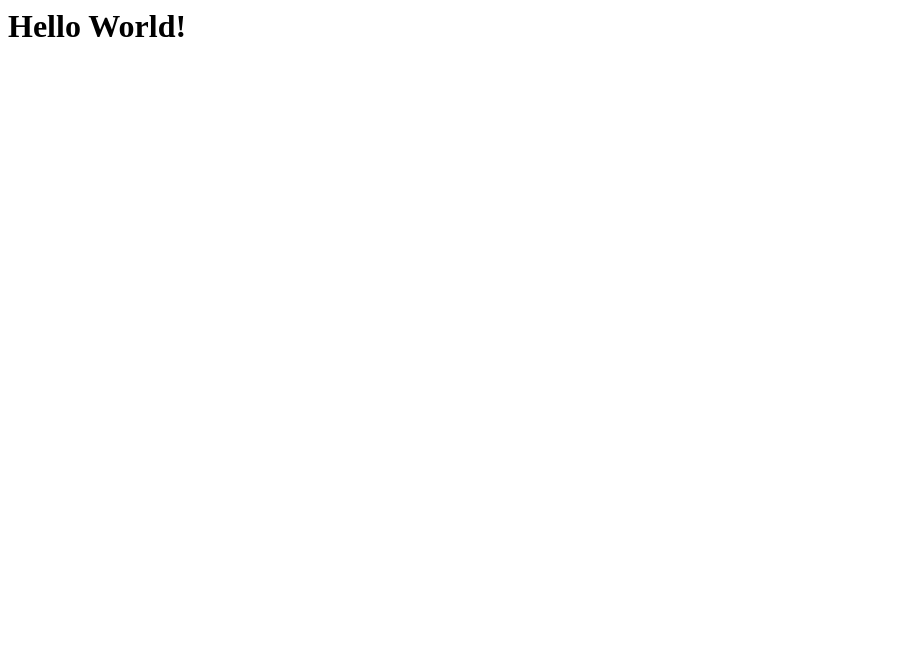
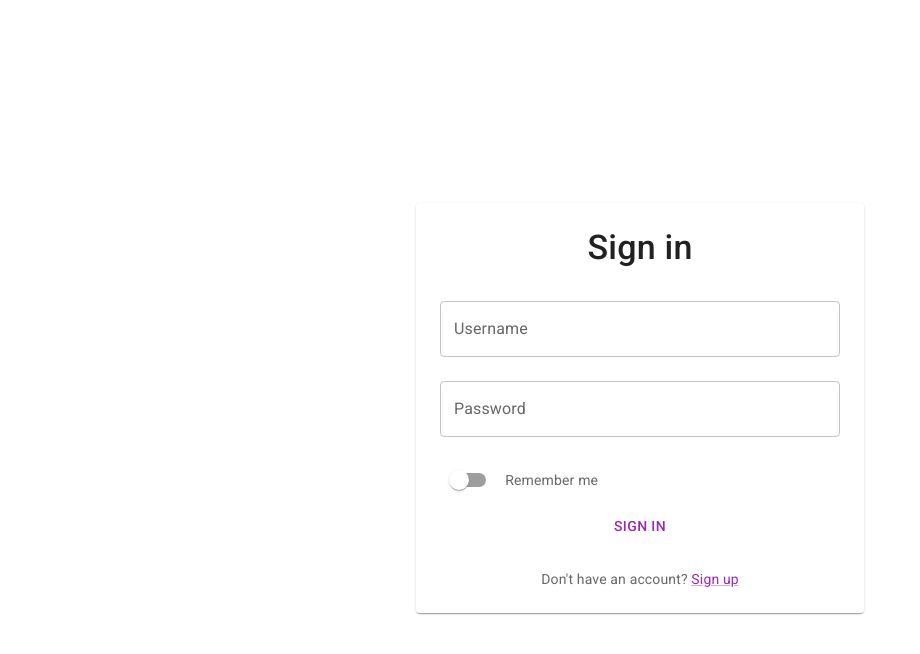
Before and after one commit to Zor-En/DoggoCorp2.0, a React app: page / in a window 1280 px wide. Shown: the whole page, without its empty margins (0-920 px from the left). Built offline with nearby package versions, Linux system fonts and the light colour scheme.

Commit message:
Added signIn and MUI theme

```diff
--- a/client/App.js
+++ b/client/App.js
@@ -1,18 +1,53 @@
-import React from "react";
+import React from 'react';
 import { BrowserRouter as Router, Routes, Route } from "react-router-dom";
+import SignIn from "./SignIn";
+import { createTheme, ThemeProvider } from '@mui/material';
+import { purple } from '@mui/material/colors';
 
-
-
+const theme = createTheme({
+  palette: {
+    primary: {
+      main: purple[500],
+    },
+    secondary: {
+      main: '#f44336',
+    },
+  },
+  // typography: {
+  //   fontFamily: 'Poppins', //change
+  // },
+  components: {
+    MuiButton: {
+      styleOverrides: {
+        root: {
+          borderRadius: 30,
+          padding: 15,
+        },
+      },
+    },
+    MuiCssBaseline: {
+      styleOverrides: {
+        // '@font-face': {
+        //   fontFamily: 'Poppins',
+        // },
+      },
+    },
+  },
+});
 
 
 function App() {
   return (
+    <ThemeProvider theme={theme}>
     <Router>
       <div className="App">
+        <Routes>
+          <Route path="/" element={<SignIn />} />
+        </Routes>
       </div>
     </Router>
+    </ThemeProvider>
   );
 }
 
-
 export default App;
--- /dev/null
+++ b/client/SignIn.js
@@ -0,0 +1,58 @@
+import React, { useState } from "react";
+import Card from "@mui/material/Card";
+import Switch from "@mui/material/Switch";
+import Link from "@mui/material/Link";
+import Box from "@mui/material/Box";
+import Typography from "@mui/material/Typography";
+import TextField from "@mui/material/TextField";
+import Button from "@mui/material/Button";
+import TableFooter from '@mui/material/TableFooter';
+
+export default function SignIn() {
+  const [rememberMe, setRememberMe] = useState(false);
+
+  const handleSetRememberMe = () => setRememberMe(!rememberMe);
+
+  return (
+    <Box
+      sx={{
+        display: "flex",
+        flexDirection: "column",
+        alignItems: "center",
+        justifyContent: "center",
+        minHeight: "100vh",
+      }}
+    >
+      <Card sx={{ maxWidth: 400, width: "100%", p: 3 }}>
+        <Box textAlign="center" mb={2}>
+          <Typography variant="h4" fontWeight="medium">
+            Sign in
+          </Typography>
+        </Box>
+
+        <Box component="form">
+          <TextField label="Username" type="username" fullWidth margin="normal" />
+          <TextField label="Password" type="password" fullWidth margin="normal" />
+          <Box display="flex" alignItems="center" mt={2}>
+            <Switch checked={rememberMe} onChange={handleSetRememberMe} />
+            <Typography variant="body2" color="textSecondary">
+              &nbsp;&nbsp;Remember me
+            </Typography>
+          </Box>
+          <Button variant="text" color="primary" fullWidth mt={2}>
+            Sign In
+          </Button>
+        </Box>
+
+        <Box mt={2} textAlign="center">
+          <Typography variant="body2" color="textSecondary">
+            Don't have an account?{" "}
+            <Link to="/authentication/sign-up/cover" variant="body2">
+              Sign up
+            </Link>
+          </Typography>
+        </Box>
+      </Card>
+    </Box>
+  );
+}
--- a/client/index.js
+++ b/client/index.js
@@ -2,6 +2,11 @@ import React from 'react';
 import ReactDOM from 'react-dom';
 
 import App from './App';
+
+import '@fontsource/roboto/300.css';
+import '@fontsource/roboto/400.css';
+import '@fontsource/roboto/500.css';
+import '@fontsource/roboto/700.css';
 
 
 ReactDOM.render(
--- a/index.html
+++ b/index.html
@@ -6,7 +6,6 @@
     <title>Moles</title>
   </head>
   <body>
-    <h1>Hello World!</h1>
     <div id="root"></div>
   </body>
 </html>
--- a/webpack.config.js
+++ b/webpack.config.js
@@ -2,7 +2,7 @@ const path = require("path");
 const HtmlWebpackPlugin = require("html-webpack-plugin");
 
 module.exports = {
-  mode: "development",
+  // mode: "production",
   entry: "./client/index.js",
   output: {
     filename: "bundle.js",
@@ -42,7 +42,7 @@ module.exports = {
   plugins: [
     new HtmlWebpackPlugin({
       title: "Development",
-      template: "./index.html",
+      template: "index.html",
       publicPath: '/'
     }),
   ],
```
Also changed, not shown: package.json (+10 -5 lines), build/bundle.js.LICENSE.txt (added), build/index.html, server/controller/cookieController.js (added), 2 other files. Lines whose indentation alone changed are shown as unchanged.
